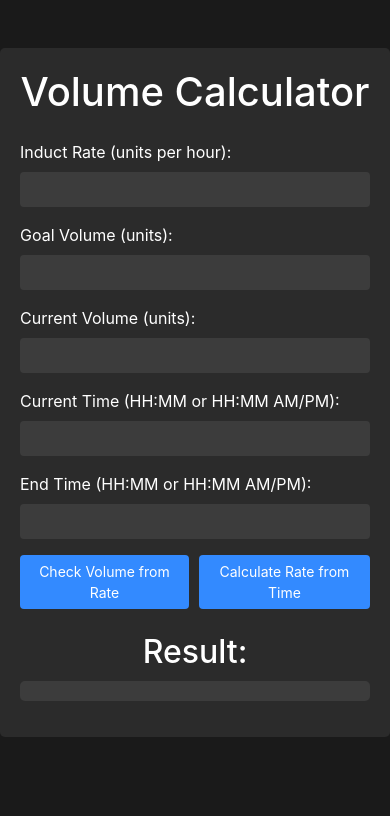
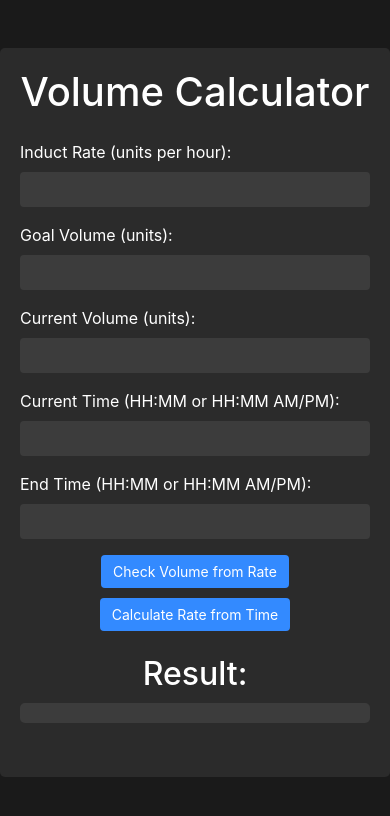
Before and after one commit to NotAnotherError/rcalc.io, a plain HTML site: page docs/index.html in a window 390 px wide. Drawn offline with nearby package versions, Linux system fonts and the light colour scheme.

Commit message:
Update index.html
better mobile appearance

```diff
--- a/docs/index.html
+++ b/docs/index.html
@@ -97,6 +97,20 @@
 
             .btn-primary {
                 font-size: 14px;
+            }
+
+            .calculator-btns {
+                flex-direction: column;
+                align-items: center;
+            }
+
+            .result-container {
+                text-align: center;
+            }
+
+            .h-text {
+                position: static;
+                font-size: 12px;
             }
         }
     </style>
```
